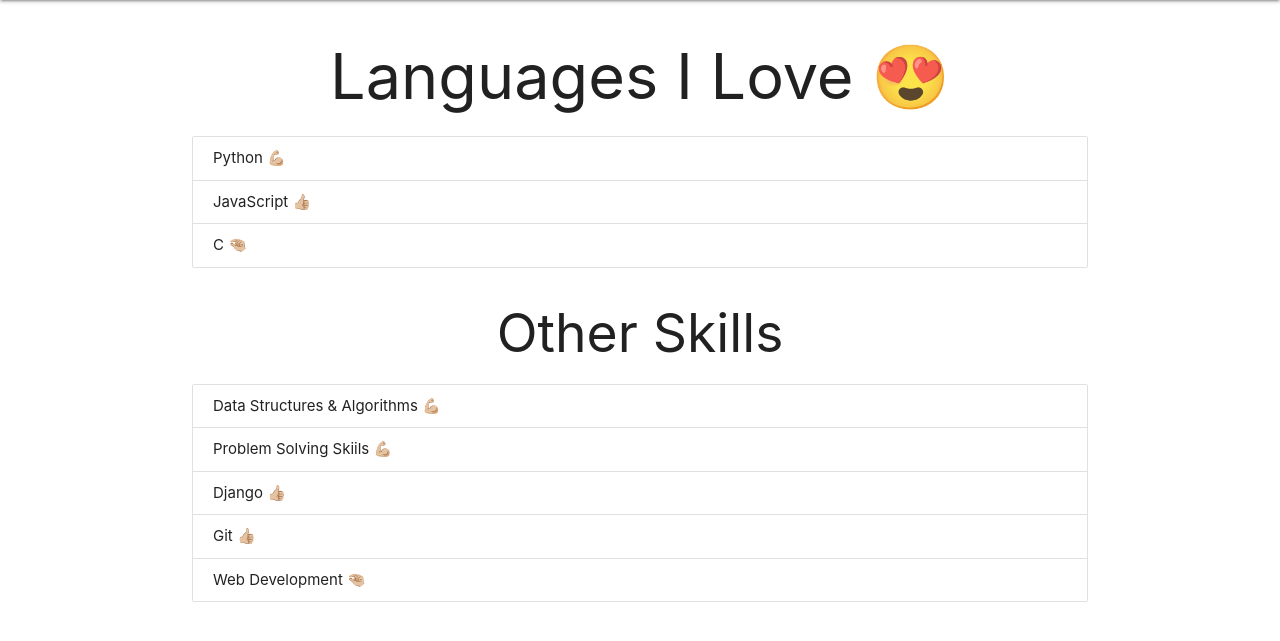
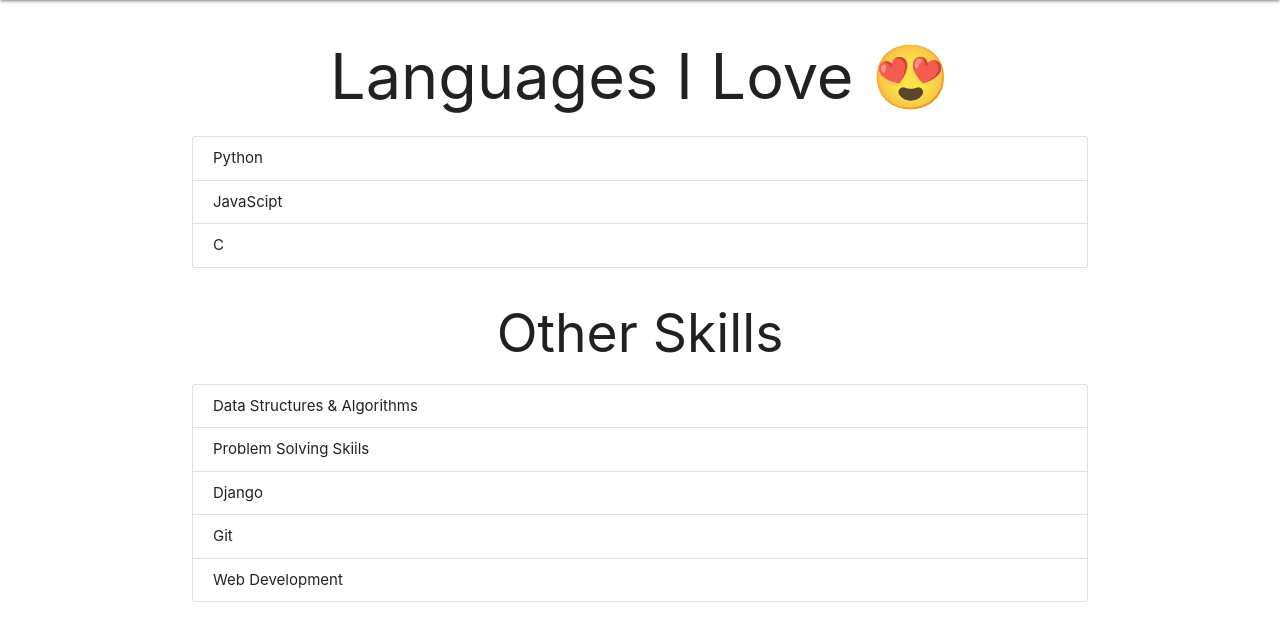
Before and after one commit to buri-buri/Portfolio, a Django app: page /language in a window 1280 px wide. Shown: the part 64-705 px from the top of the page. Run offline with Django 3.2, Linux system fonts and the light colour scheme.

Commit message:
ye json file ko bnane se pehle hai actually yha maine iss commit mai bhi galti se json file bnaa rakhi hai , pr iska use nhhi kiya abhi mai simple settings.py se hi data le rha hu and after this commit , mai next commit mai json file se data luga and then unka use kruga vo tu next commit m hi dekhyo

```diff
--- a/main/views.py
+++ b/main/views.py
@@ -1,11 +1,20 @@
 from django.shortcuts import render
+from django.conf import settings
 def index(request):
     developer='Sagar Shivam Kaushik'
-    d={'developer':developer}
+    d={
+        'developer':developer,
+        'name':settings.DATA['NAME'],
+        'about_me':settings.DATA['ABOUT_ME']
+    }
     return render(request,'main/index.html',d)
 def project(request):
-    d=dict()
+    d={
+        'project':settings.DATA['PROJECTS']
+    }
     return render(request,'main/project.html',d)
 def language(request):
-    d=dict()
+    d={
+        'language':settings.DATA['LANGUAGE']
+    }
     return render(request,'main/language.html',d)
--- a/templates/main/index.html
+++ b/templates/main/index.html
@@ -22,7 +22,7 @@
             <div class="card blue-grey lighten-1">
               <div class="card-content black-text">
                 <span class="card-title">About Me</span>
-                <p>Hello i'm sagar kauhsik, i love competetive programming, my fav language is Python and i love watching Movies and Web-Series.</p>
+                <p>{{about_me}}</p>
             </div>
           </div>
         </div>
--- a/templates/main/language.html
+++ b/templates/main/language.html
@@ -6,17 +6,17 @@
         <h1 class="center-align"> Languages I Love 😍 </h1>
         <div class="row">
             <ul class="collection">
-                <li class="collection-item">Python 💪🏼</li>
-                <li class="collection-item">JavaScript 👍🏼</li>
-                <li class="collection-item">C 🤏🏼</li>
+                {% for i in language %}
+                    <li class="collection-item">{{i}}</li>
+                {% endfor %}
             </ul>
             <h2 class="center-align">Other Skills</h2>
             <ul class="collection">
-                <li class="collection-item">Data Structures & Algorithms 💪🏼</li>
-                <li class="collection-item">Problem Solving Skiils 💪🏼</li>
-                <li class="collection-item">Django 👍🏼</li>
-                <li class="collection-item">Git 👍🏼</li>
-                <li class="collection-item">Web Development 🤏🏼</li>
+                <li class="collection-item">Data Structures & Algorithms </li>
+                <li class="collection-item">Problem Solving Skiils</li>
+                <li class="collection-item">Django</li>
+                <li class="collection-item">Git</li>
+                <li class="collection-item">Web Development </li>
             </ul>
         </div>
     </div>
```
Also changed, not shown: data.json (added, +10 -0 lines), portfolio/settings.py (+9 -3 lines).
